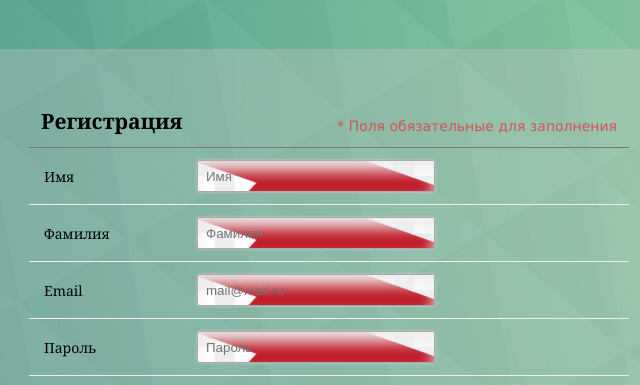
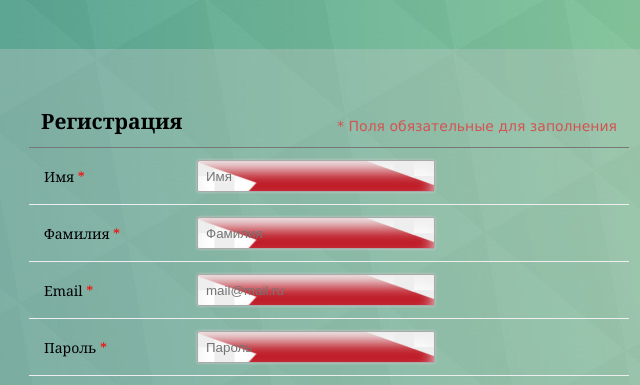
Before and after one commit to ADPopov/myApp, a website: page views/reg.html in a window 1280 px wide. Shown: the top 385 px of the page, 311-951 px from the left. Drawn offline with Linux system fonts and the light colour scheme.

Commit message:
add star

```diff
--- a/public/stylesheets/style.css
+++ b/public/stylesheets/style.css
@@ -126,6 +126,10 @@ body {
     padding-right: 20px;
     padding-bottom: 20px;
     background-color: rgba(160, 204, 198, 0.589);
+}
+
+.star{
+    color: red;
 }
 
 .img-left {
--- a/views/reg.html
+++ b/views/reg.html
@@ -22,19 +22,19 @@
         <span class="required_notification">* Поля обязательные для заполнения</span>
       </li>
       <li>
-        <label>Имя</label>
+        <label>Имя<a class="star"> *</a></label>
         <input type="text" name="firstName" placeholder="Имя" minlength="2" required />
       </li>
       <li>
-        <label>Фамилия</label>
+        <label>Фамилия<a class="star"> *</a></label>
         <input type="text" name="lastName" placeholder="Фамилия" minlength="2" required />
       </li>
       <li>
-        <label>Email</label>
+        <label>Email<a class="star"> *</a></label>
         <input type="email" name="email" placeholder="mail@mail.ru" required />
       </li>
       <li>
-        <label>Пароль</label>
+        <label>Пароль<a class="star"> *</a></label>
         <input type="password" name="password" placeholder="Пароль" minlength="8" required />
       </li>
       <li>
```
